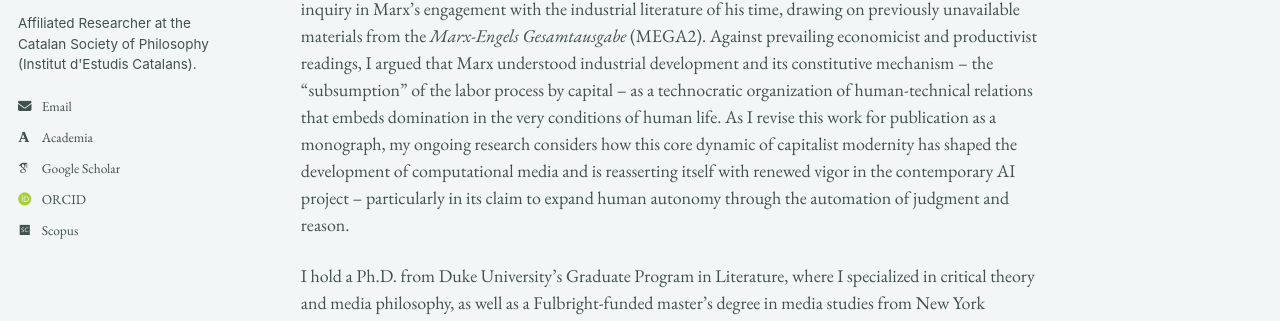
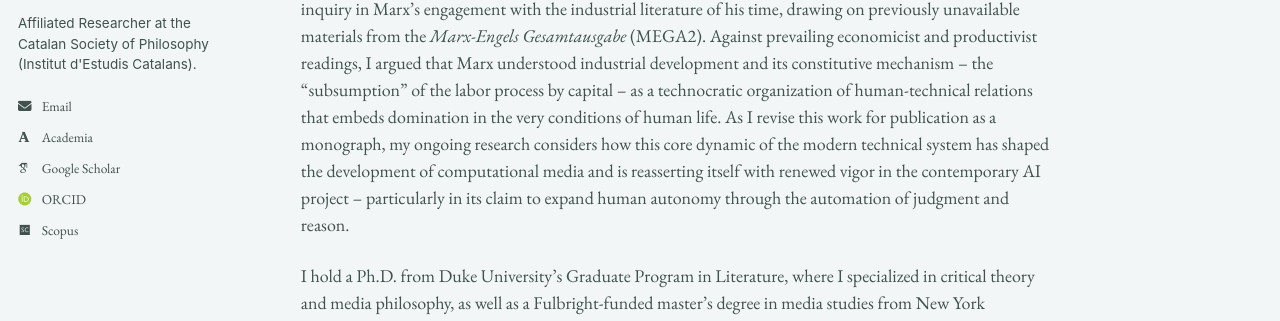
Before and after one commit to epujol90/epujol90.github.io, a Jekyll site: the page built from _pages/about.md, in a window 1280 px wide and 1069 px high. Shown: the part 332-653 px from the top of the window. Built offline with Jekyll 4.4.1, drawn with Linux system fonts in a browser that asks for light colours; some web fonts are replaced; a script bundle is joined from its source files by our own code; library files that are not in the unit come from our copies.

Commit message:
Update about.md

```diff
--- a/_pages/about.md
+++ b/_pages/about.md
@@ -8,6 +8,6 @@ redirect_from:
 ---
 I am a scholar of technology, media, and aesthetics trained in continental philosophy and critical theory in Europe and the United States. My research examines the history and politics of technological modernity. I am particularly interested in the ways the material infrastructures of the modern world embody and uphold relations of power and domination, despite professing to liberate humanity from scarcity and toil.
 
-My doctoral research focused on the _longue durée_ of industrial modernity and what the early Frankfurt School theorists named "instrumental reason," tracing its roots to the nineteenth century. My dissertation, “Karl Marx, Philosopher of Technics: Critique, Alienation, and the Materiality of Social Power,” grounded this inquiry in Marx’s engagement with the industrial literature of his time, drawing on previously unavailable materials from the _Marx-Engels Gesamtausgabe_ (MEGA2). Against prevailing economicist and productivist readings, I argued that Marx understood industrial development and its constitutive mechanism -- the "subsumption" of the labor process by capital -- as a technocratic organization of human-technical relations that embeds domination in the very conditions of human life. As I revise this work for publication as a monograph, my ongoing research considers how this core dynamic of capitalist modernity has shaped the development of computational media and is reasserting itself with renewed vigor in the contemporary AI project -- particularly in its claim to expand human autonomy through the automation of judgment and reason.
+My doctoral research focused on the _longue durée_ of industrial modernity and what the early Frankfurt School theorists named "instrumental reason," tracing its roots to the nineteenth century. My dissertation, “Karl Marx, Philosopher of Technics: Critique, Alienation, and the Materiality of Social Power,” grounded this inquiry in Marx’s engagement with the industrial literature of his time, drawing on previously unavailable materials from the _Marx-Engels Gesamtausgabe_ (MEGA2). Against prevailing economicist and productivist readings, I argued that Marx understood industrial development and its constitutive mechanism -- the "subsumption" of the labor process by capital -- as a technocratic organization of human-technical relations that embeds domination in the very conditions of human life. As I revise this work for publication as a monograph, my ongoing research considers how this core dynamic of the modern technical system has shaped the development of computational media and is reasserting itself with renewed vigor in the contemporary AI project -- particularly in its claim to expand human autonomy through the automation of judgment and reason.
 
 I hold a Ph.D. from Duke University’s Graduate Program in Literature, where I specialized in critical theory and media philosophy, as well as a Fulbright-funded master’s degree in media studies from New York University. I received my undergraduate training in Spain, where I completed two degrees in philosophy (UNED) and fine art (University of Barcelona). I am currently an affiliated researcher with the Historical Materialism Studies Group of the Societat Catalana de Filosofia -- the philosophy section of the Institut d’Estudis Catalans, the highest academic body for the Catalan language and culture. My work has appeared in _South Atlantic Quarterly_ and _Marx and Philosophy Review of Books_, with further articles under review or in preparation for _Historical Materialism_, _Theory, Culture & Society_, and a special issue of _Qui Parle_. Alongside my research, I have developed substantive experience in writing pedagogy, including two years of writing center practice at Duke’s Thompson Writing Studio and teaching writing-intensive courses on media theory, philosophy of technology, and the history and politics of AI.
```
